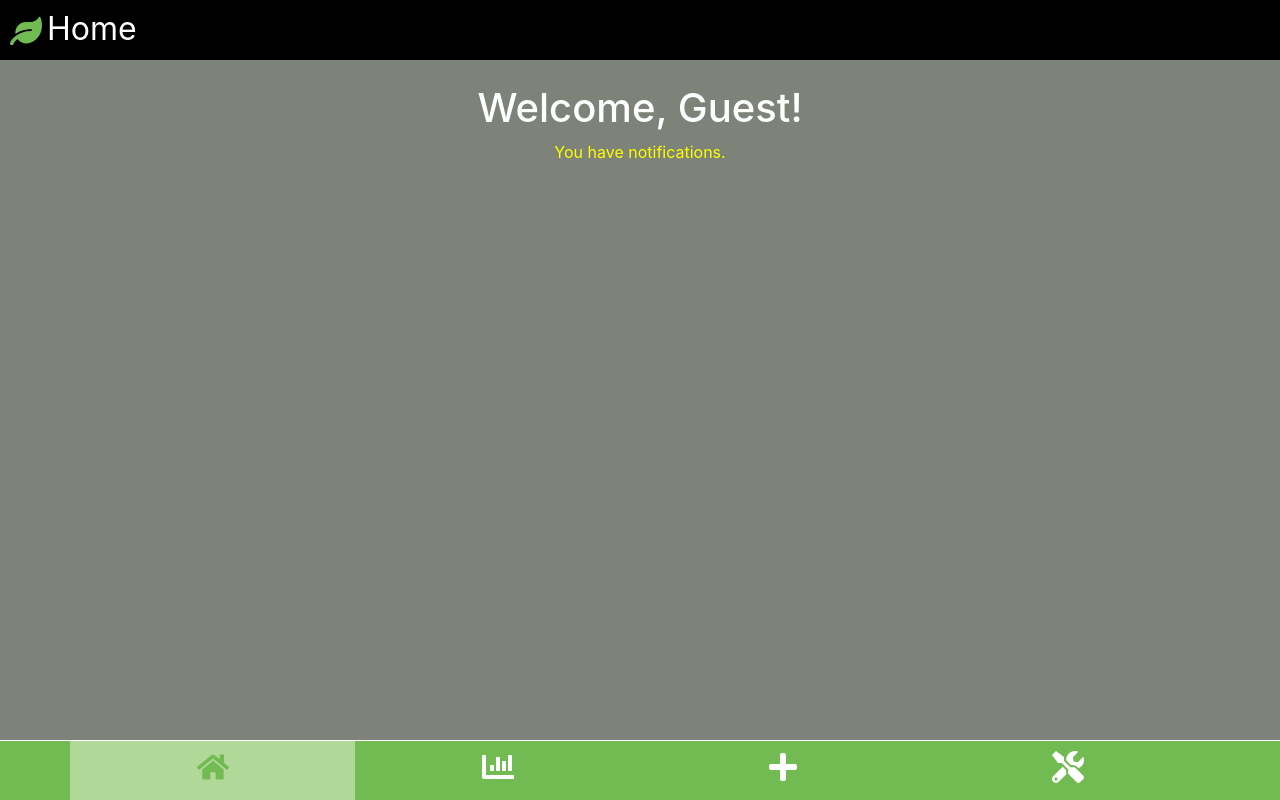
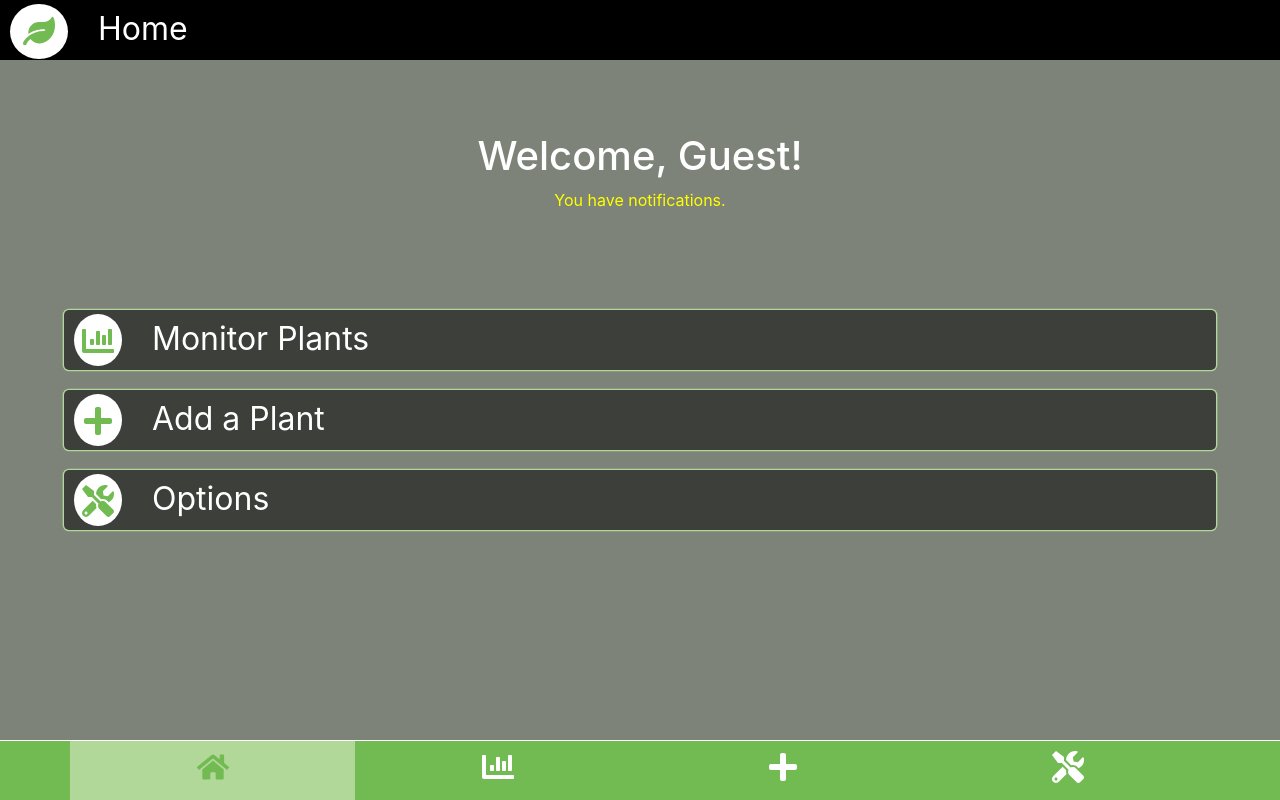
Before and after one commit to tuyet-pham/Project-Perennial, a React (Create React App) app in the folder reactfrontend/: page /home in a window 1280 px wide. Built offline with nearby package versions, Linux system fonts and the light colour scheme.

Commit message:
Added routing buttons to homepage and styled icon in header.

```diff
--- a/reactfrontend/src/App.css
+++ b/reactfrontend/src/App.css
@@ -1,3 +1,5 @@
+/* Builtin classes that might come in handy */
+
 .App {
   text-align: center;
   background-color: #7d8379;
@@ -9,3 +11,31 @@
   height: 40vmin;
   pointer-events: none;
 }
+
+/* Buttons on home page */
+
+.button-container {
+  display: flex; /* This lets buttons scale to screen */
+}
+
+.home-buttons {
+  color: white;
+  font-size: xx-large;
+  min-height: 60px;
+  width: 90% !important;
+  margin: 10px auto;
+  padding: 5px;
+  background-color: #3d3f3b;
+  box-shadow: 0 0 0pt 1pt #b1d898; /* rounded corners on outline */
+  border-radius: 5px;
+  text-align: left;
+}
+
+.circle-icon {
+  background-color: white;
+  color: #72bb53 !important;
+  box-sizing: border-box;
+  border-radius: 50%;
+  padding: 5px 8px 8px 8px; /* Center the icon in the circle */
+  margin: 5px 30px 5px 5px; /* Leave space between icon and text */
+}
--- a/reactfrontend/src/components/Header.js
+++ b/reactfrontend/src/components/Header.js
@@ -6,7 +6,9 @@ function Header(props) {
     const header_text = headerify(props.location.pathname);
     return (
         <div className="Header" id="header">
-            <FaLeaf className="header-icon" aria-label="Project Perennial Icon"/>
+            <a className="header-circle">
+                <FaLeaf className="header-icon" aria-label="Project Perennial Icon"/>
+            </a>
             {header_text}
         </div>
     );
--- a/reactfrontend/src/components/PageTemplate.css
+++ b/reactfrontend/src/components/PageTemplate.css
@@ -21,13 +21,20 @@
     background-color: black;
     color: white;
     text-align: left;
-    height: 60px;
+    min-height: 60px;
     padding: 5px;
     font-size: xx-large;
-    box-sizing: border-box;
 }
 
 .header-icon {
     color: #72bb53;
     margin: 5px;
 }
+
+.header-circle {
+    background-color: white;
+    color: #72bb53 !important;
+    border-radius: 50%;
+    padding: 5px 8px 11px 8px; /* Center the icon in the circle */
+    margin: 5px 30px 5px 5px; /* Leave space between icon and text */
+  }
--- a/reactfrontend/src/pages/Home.js
+++ b/reactfrontend/src/pages/Home.js
@@ -1,5 +1,9 @@
 import React from 'react';
+import {
+  Link
+} from 'react-router-dom';
 import PageTemplate from '../PageTemplate';
+import { FaChartBar, FaPlus, FaTools} from 'react-icons/fa';
 
 const notificationsStyle = {
   color: "yellow"
@@ -8,10 +12,41 @@ const notificationsStyle = {
 function Home() {
     return (
       <PageTemplate>
+        <br />
+        <br />
           <div>
             <br />
             <Greeting />
             <Notifications />
+          </div>
+          <br />
+          <br />
+          <br />
+          <div id="buttons-block">
+            <div id="button-monitor" className="button-container">
+              <Link to="/monitor" className="home-buttons" id="monitor">
+                <a className="circle-icon">
+                  <FaChartBar />
+                </a>
+                Monitor Plants
+              </Link>
+            </div>
+            <div id="button-add" className="button-container">
+              <Link to="/add-plant" className="home-buttons" id="monitor">
+                <a className="circle-icon">
+                  <FaPlus />
+                </a>
+                Add a Plant
+              </Link>
+            </div>
+            <div id="button-options" className="button-container">
+              <Link to="/options" className="home-buttons" id="monitor">
+                <a className="circle-icon">
+                  <FaTools />
+                </a>
+                Options
+              </Link>
+            </div>
           </div>
       </PageTemplate>
     );
```
